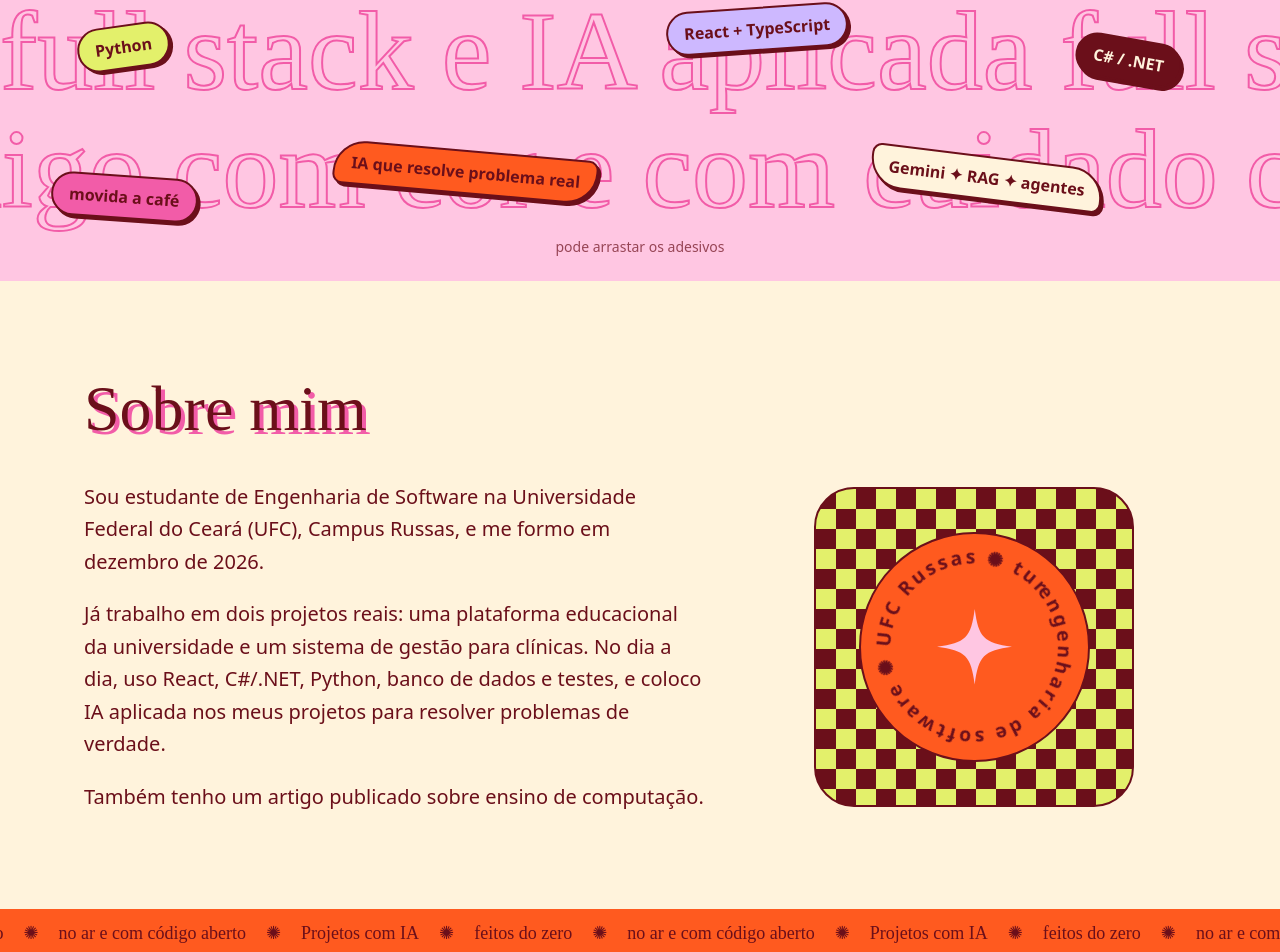
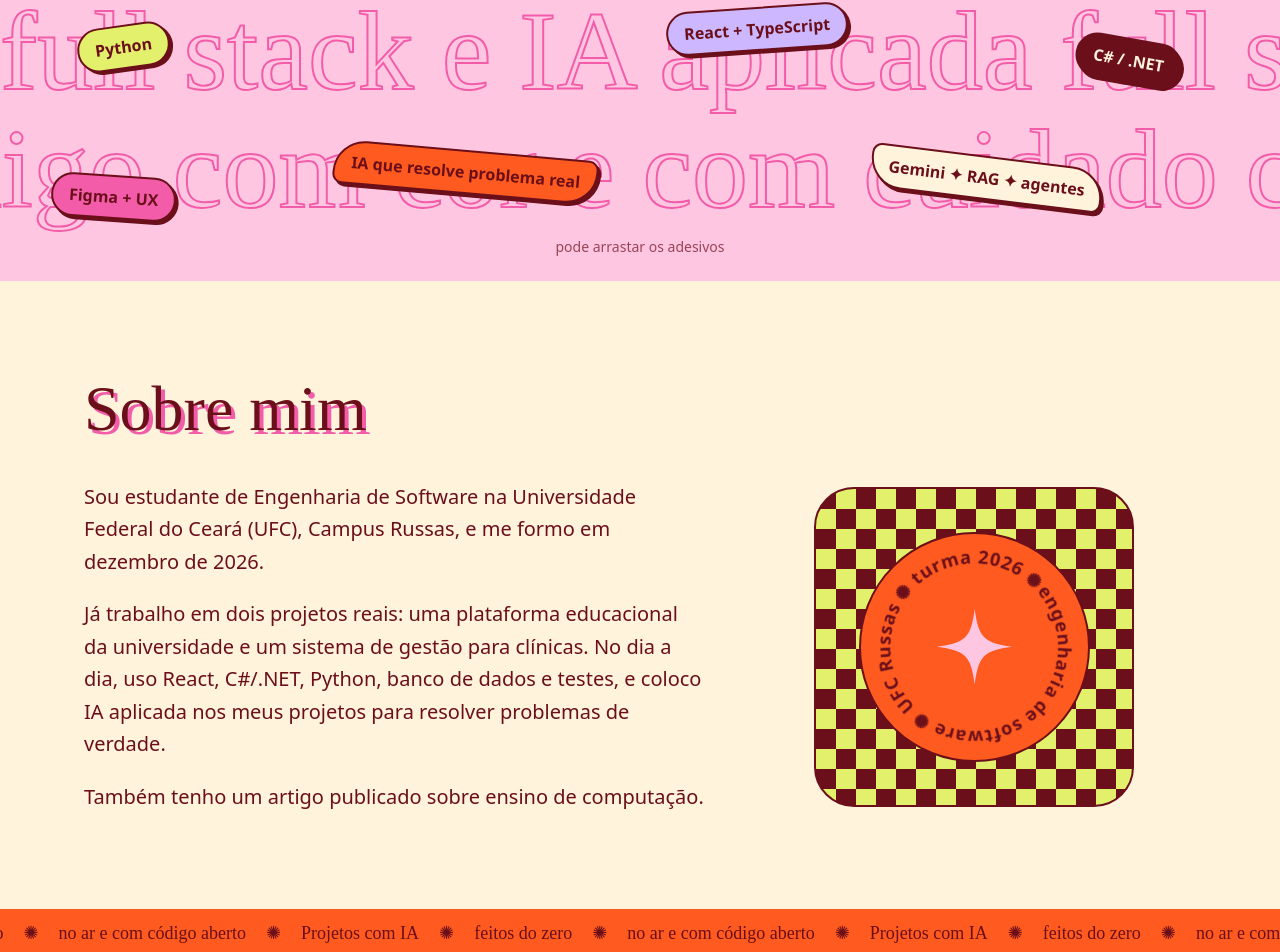
Before and after one commit to alanasena/portfolio, a Next.js app: page / in a window 1280 px wide. Shown: the part 783-1735 px from the top of the page. Built offline with nearby package versions, Linux system fonts and the light colour scheme; a web font is replaced by a local one.

Commit message:
Add files via upload

```diff
--- a/src/components/Adesivos.tsx
+++ b/src/components/Adesivos.tsx
@@ -11,7 +11,7 @@ const adesivos = [
   { t: "React + TypeScript", c: "bg-lavanda", x: "52%", y: "12%", xm: "38%", ym: "20%", r: -4, f: "rounded-full" },
   { t: "Gemini ✦ RAG ✦ agentes", c: "bg-leite", x: "68%", y: "60%", xm: "30%", ym: "74%", r: 7, f: "rounded-[0.6rem_2rem_0.6rem_2rem]" },
   { t: "C# / .NET", c: "bg-vinho text-leite", x: "84%", y: "22%", xm: "62%", ym: "38%", r: 10, f: "rounded-full" },
-  { t: "movida a café", c: "bg-chiclete", x: "4%", y: "66%", xm: "4%", ym: "34%", r: 4, f: "rounded-full" },
+  { t: "Figma + UX", c: "bg-chiclete", x: "4%", y: "66%", xm: "4%", ym: "34%", r: 4, f: "rounded-full" },
 ];
 
 export default function Adesivos() {
--- a/src/components/Formas.tsx
+++ b/src/components/Formas.tsx
@@ -64,7 +64,8 @@ export function Selo({
   );
 }
 
-// Texto girando em círculo, como um carimbo
+// Texto girando em círculo, como um carimbo.
+// textLength faz o texto ocupar o círculo certinho em qualquer navegador (sem sobrar nem encavalar)
 export function TextoCircular({ texto, className }: { texto: string; className?: string }) {
   return (
     <svg viewBox="0 0 200 200" className={className} aria-hidden>
@@ -72,7 +73,7 @@ export function TextoCircular({ texto, className }: { texto: string; className?:
         <path id="circulo" d="M100 100 m-74 0 a74 74 0 1 1 148 0 a74 74 0 1 1 -148 0" />
       </defs>
       <g className="girar" style={{ transformOrigin: "100px 100px" }}>
-        <text fontSize="17" fontWeight="700" letterSpacing="2.4" fill="currentColor">
+        <text fontSize="16" fontWeight="700" fill="currentColor" textLength="462" lengthAdjust="spacing">
           <textPath href="#circulo">{texto}</textPath>
         </text>
       </g>
```
